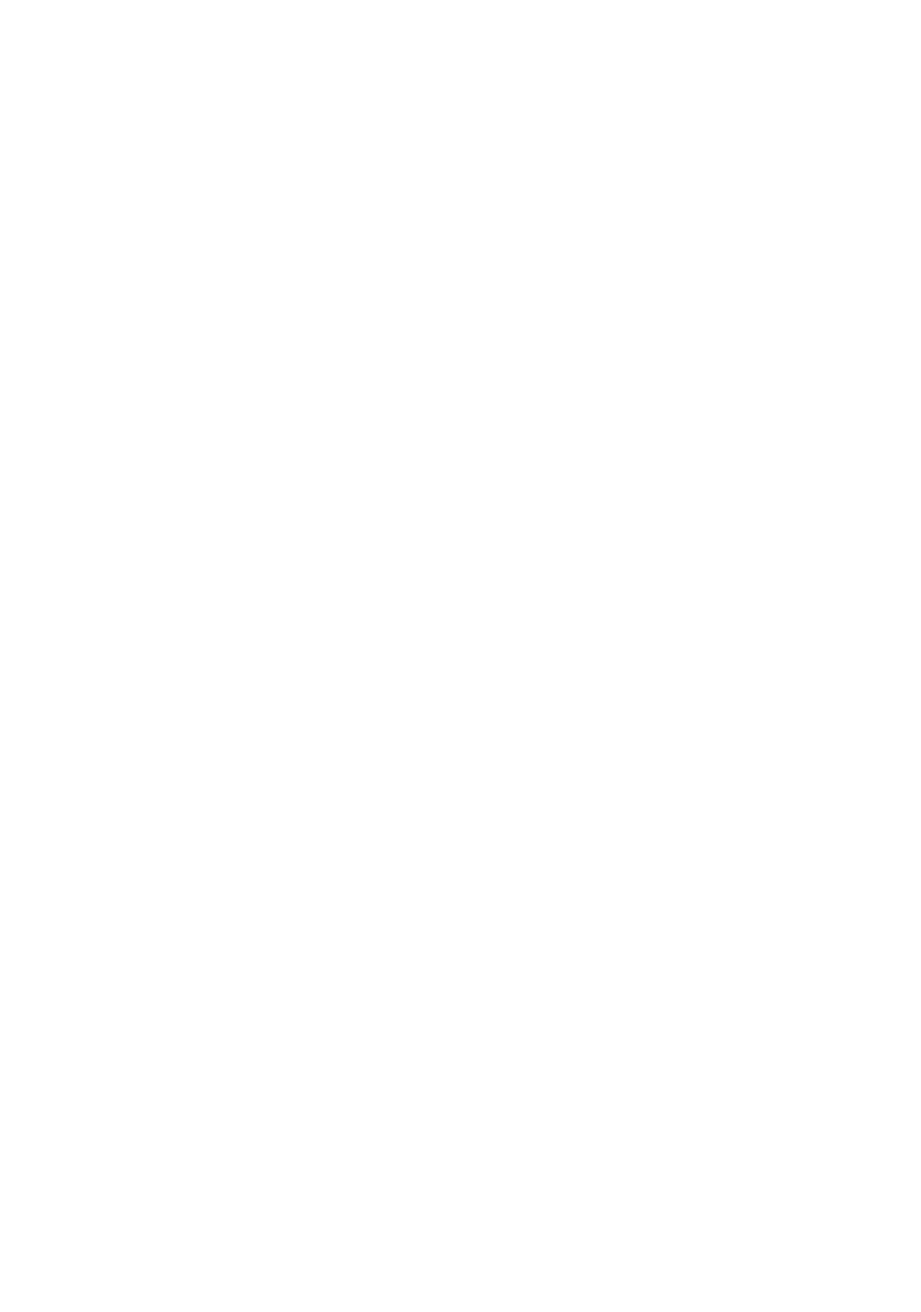
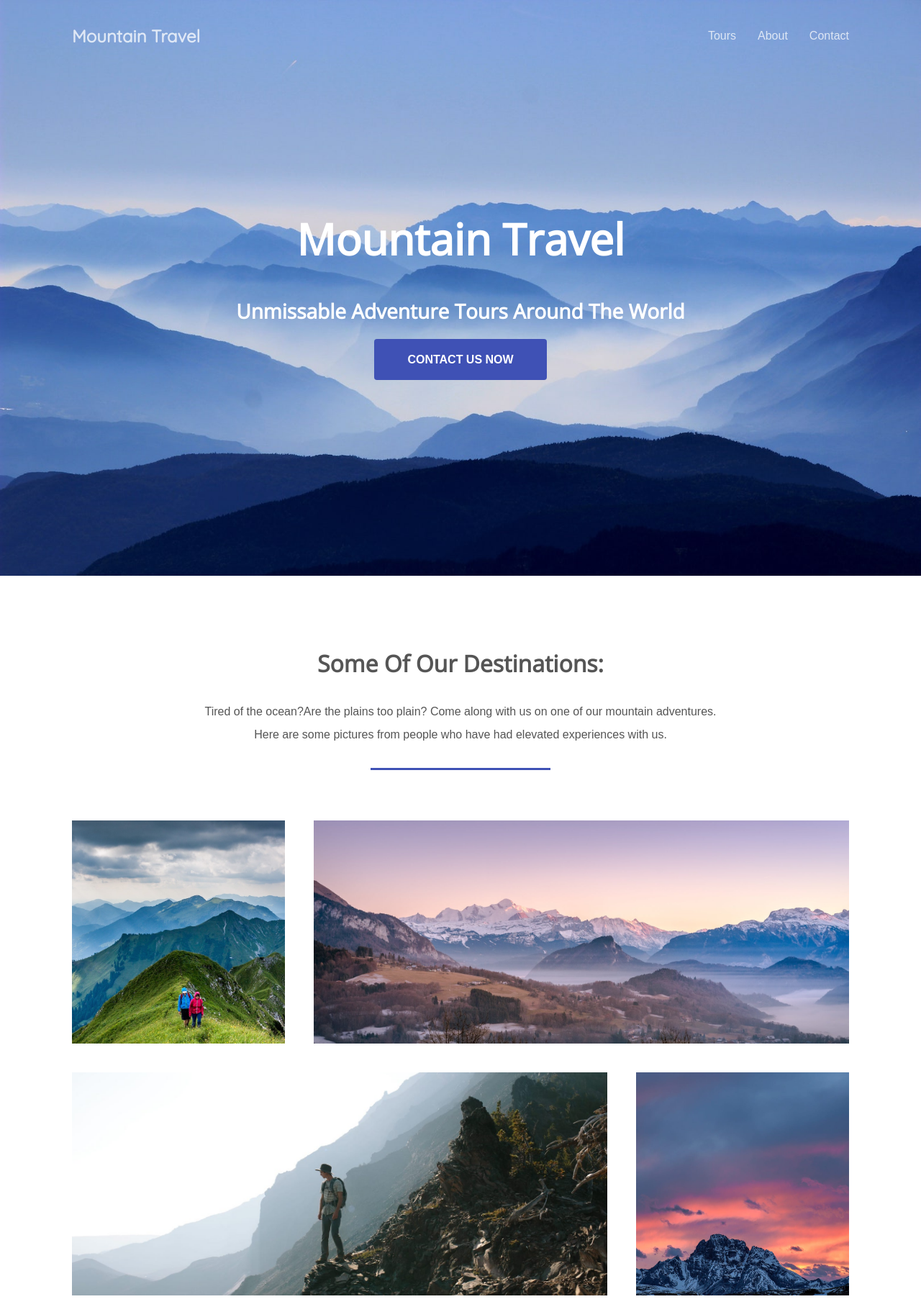
Before and after one commit to StarcraftSu/flexbox, a plain HTML site: page index.html in a window 1280 px wide. Shown: the top 1823 px of the page at 72% size. Before the commit the page ends 800 px from the top, so only its background shows below. Drawn offline with nearby package versions, Linux system fonts and the light colour scheme.

Commit message:
add and styling two section

```diff
--- a/assets/css/styles.css
+++ b/assets/css/styles.css
@@ -0,0 +1,184 @@
+*{
+  margin:0;
+  padding:0;
+  box-sizing: border-box;
+}
+
+html{
+  font:normal 16px sans-serif;
+  color:#555;
+}
+
+ul,
+nav{
+  list-style: none;
+}
+
+a{
+  text-decoration: none;
+  opacity: 0.75;
+  color: white;
+}
+
+a:hover{
+  opacity: 1;
+}
+
+a.btn{
+  border-radius: 4px;
+  text-transform: uppercase;
+  font-weight: bold;
+  text-align: center;
+  background-color: #3f51b5;
+  opacity: 1;
+}
+
+.grid{
+  width: 100%;
+  display: flex;
+  flex-wrap: wrap;
+  justify-content: center;
+}
+
+hr{
+  width: 250px;
+  height: 3px;
+  background:#3f51b5;
+  border: 0;
+  margin-bottom: 50px;
+}
+
+section h3.title{
+  text-transform: capitalize;
+  font:bold 32px "Open Sans",sans-serif;
+  margin-bottom: 30px;
+  text-align: center;
+}
+
+section p{
+  max-width: 775px;
+  line-height: 2;
+  padding:0 20px;
+  margin-bottom:30px;
+  text-align: center;
+}
+
+section{
+  display: flex;
+  flex-direction: column;
+  align-items: center;
+  padding:100px 80px;
+}
+
+section:not(.hero):nth-child(even){
+  background-color:#f5f5f5;
+}
+
+header{
+  position: absolute;
+  width: 100%;
+  display: flex;
+  justify-content: space-between;
+  align-items: center;
+  padding:35px 100px 0;
+  animation:1s fadein 0.5s forwards;
+  opacity: 0;
+  color: white;
+}
+
+header h2{
+  font-family: "Quicksand",sans-serif;
+}
+
+header nav{
+  display: flex;
+  margin-right: -15px;
+}
+
+header nav li{
+  margin:0 15px;
+}
+
+.hero{
+  position: relative;
+  justify-content: center;
+  text-align: center;
+  min-height: 100vh;
+  color: white;
+}
+
+.hero .background-image{
+  position: absolute;
+  top: 0;
+  left: 0;
+  width: 100%;
+  height: 100%;
+  background-size: cover;
+  z-index: -1;
+  background-color: #80a3db;
+}
+
+.hero h1{
+  font:bold 60px 'Open Sans',sans-serif;
+  margin-bottom:40px;
+}
+
+.hero h3{
+  font:bold 28px 'Open Sans',sans-serif;
+  margin-bottom:40px;
+}
+
+.hero a.btn{
+  padding:20px 46px;
+}
+
+@keyframes fadein {
+  100%{
+    opacity: 1;
+  }
+}
+
+.hero-content-area{
+  opacity: 0;
+  margin-top:100px;
+  animation: 1s slidefade 1s forwards;
+}
+
+.destinations .grid li{
+  height: 350px;
+  padding:20px;
+  background-clip:content-box;
+  background-size: cover;
+  background-position: center;
+}
+
+.destinations .grid li.small{
+  flex-basis: 30%;
+}
+
+.destinations .grid li.large{
+  flex-basis: 70%;
+}
+
+.packages .grid li{
+  padding:50px;
+  flex-basis:50%;
+  text-align:center;
+}
+
+.packages .grid li i{
+  color:#8c9eff;
+}
+
+.packages .grid li h4{
+  font-size:30px;
+  margin:25px 0;
+}
+
+
+@keyframes slidefade {
+  100%{
+    opacity: 1;
+    margin:0;
+  }
+}
--- a/index.html
+++ b/index.html
@@ -5,10 +5,71 @@
   <meta name="viewport" content="width=device-width, initial-scale=1">
   <title>Mountain Travel</title>
   <link href="https://fonts.googleapis.com/css?family=Open+Sans" rel="stylesheet">
+  <link href="https://cdn.bootcss.com/font-awesome/4.7.0/css/font-awesome.min.css" rel="stylesheet">
   <link href="https://fonts.googleapis.com/css?family=Quicksand" rel="stylesheet">
   <link rel="stylesheet" href="assets/css/styles.css">
 </head>
 <body>
   <!-- Forked from a template on Tutorialzine: https://tutorialzine.com/2016/06/freebie-landing-page-template-with-flexbox -->
+<header>
+  <h2><a href="#">Mountain Travel</a></h2>
+  <nav>
+    <li><a href="#">Tours</a></li>
+    <li><a href="#">About</a></li>
+    <li><a href="#">Contact</a></li>
+  </nav>
+</header>
+
+<section class="hero">
+  <div class="background-image" style="background-image:url(assets/img/main.jpg);"></div>
+  <div class="hero-content-area">
+    <h1>Mountain Travel</h1>
+    <h3>Unmissable Adventure Tours Around The World</h3>
+    <a href="#" class="btn">Contact Us Now</a>
+  </div>
+</section>
+
+<section class="destinations">
+  <h3 class="title">Some of our destinations:</h3>
+  <p>Tired of the ocean?Are the plains too plain? Come along with us on one of our mountain adventures.
+  Here are some pictures from people who have had elevated experiences with us.</p>
+  <hr>
+
+  <ul class="grid">
+    <li class="small" style="background-image:url(assets/img/mountain1.jpg);"></li>
+    <li class="large" style="background-image:url(assets/img/mountain2.jpg);"></li>
+    <li class="large" style="background-image:url(assets/img/mountain3.jpg);"></li>
+    <li class="small" style="background-image:url(assets/img/mountain4.jpg);"></li>
+  </ul>
+</section>
+
+<section class="packages">
+  <h3 class="title">Tour Packages</h3>
+  <p>We offter variety of mountaineering packages.Whether you've climbed Everest or don't even know what a
+     mountain is, we've got the perfect vacation for you.</p>
+     <hr>
+     <ul class="grid">
+       <li>
+         <i class="fa fa-compass fa-4x"></i>
+         <h4>Guided Trips</h4>
+         <p>Sed ut perspiciatis unde omnis iste natus error sit voluptatem accusantium doloremque laudantium, totam rem aperiam, eaque ipsa quae ab illo inventore veritatis </p>
+       </li>
+       <li>
+         <i class="fa fa-camera-retro fa-4x"></i>
+         <h4>Photo Trips</h4>
+         <p>Sed ut perspiciatis unde omnis iste natus error sit voluptatem accusantium doloremque laudantium, totam rem aperiam, eaque ipsa quae ab illo inventore veritatis </p>
+       </li>
+       <li>
+         <i class="fa fa-bicycle fa-4x"></i>
+         <h4>Biking Trips</h4>
+         <p>Sed ut perspiciatis unde omnis iste natus error sit voluptatem accusantium doloremque laudantium, totam rem aperiam, eaque ipsa quae ab illo inventore veritatis </p>
+       </li>
+       <li>
+         <i class="fa fa-flag fa-4x"></i>
+         <h4>Racing Trips</h4>
+         <p>Sed ut perspiciatis unde omnis iste natus error sit voluptatem accusantium doloremque laudantium, totam rem aperiam, eaque ipsa quae ab illo inventore veritatis </p>
+       </li>
+     </ul>
+</section>
 </body>
 </html>
```
